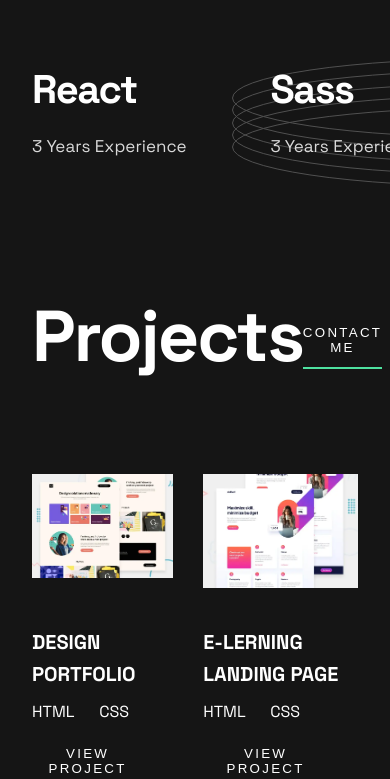
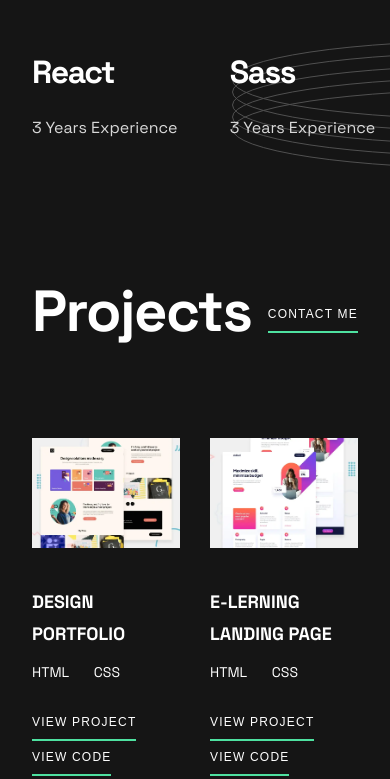
Before and after one commit to jgoryca/single-page-developer-portfolio, a website: page index.html in a window 390 px wide. Shown: the part 803-1582 px from the top of the page. Drawn offline with Linux system fonts and the light colour scheme.

Commit message:
Add media queries small

```diff
--- a/index.html
+++ b/index.html
@@ -100,7 +100,7 @@
         <picture>
           <source
             srcset="images/image-profile-mobile.webp"
-            media="(max-width: 670px)"
+            media="(max-width: 560px)"
             class="profile-img"
           />
           <source
--- a/sass/abstracts/_variables.scss
+++ b/sass/abstracts/_variables.scss
@@ -9,3 +9,4 @@ $color-green: #4ee1a0;
 $large: 1280px;
 $medium: 890px;
 $small: 690px;
+$phone: 560px;
--- a/sass/base/_typography.scss
+++ b/sass/base/_typography.scss
@@ -21,6 +21,12 @@ body {
     font-size: 7.2rem;
     letter-spacing: -2.05px;
   }
+
+  @include breakpoint($small) {
+    line-height: 5.8rem;
+    font-size: 5.8rem;
+    letter-spacing: -1.5px;
+  }
 }
 
 .heading-l {
@@ -32,6 +38,10 @@ body {
   @include breakpoint($large) {
     font-size: 4rem;
   }
+
+  @include breakpoint($small) {
+    font-size: 3.2rem;
+  }
 }
 
 .heading-m {
@@ -41,6 +51,10 @@ body {
 
   @include breakpoint($large) {
     font-size: 2rem;
+  }
+
+  @include breakpoint($small) {
+    font-size: 1.8rem;
   }
 }
 
@@ -57,9 +71,9 @@ p {
     font-size: 1.6rem;
   }
 
-  @include breakpoint($large) {
-    font-size: 1.7rem;
-  }
+  // @include breakpoint($large) {
+  //   font-size: 1.7rem;
+  // }
 }
 
 .error-message {
--- a/sass/components/_button.scss
+++ b/sass/components/_button.scss
@@ -6,6 +6,12 @@
   padding-bottom: 1.2rem;
   border-bottom: 2px solid $color-green;
   cursor: pointer;
+
+  @include breakpoint($small) {
+    font-size: 1.2rem;
+    letter-spacing: 1.2px;
+    padding-bottom: 1rem;
+  }
 
   &--1 {
     margin-top: 6.6rem;
--- a/sass/layout/_header.scss
+++ b/sass/layout/_header.scss
@@ -10,7 +10,7 @@ header {
 
   @include breakpoint($medium) {
     margin: 0;
-    grid-template-columns: 58% 42%;
+    // grid-template-columns: 58% 42%;
   }
 }
 
@@ -68,6 +68,12 @@ header {
     @include breakpoint($medium) {
       margin-top: 6rem;
     }
+
+    @include breakpoint($small) {
+      font-size: 1.6rem;
+      margin-top: 4rem;
+      padding-right: 6rem;
+    }
   }
 }
 
--- a/sass/layout/_projects.scss
+++ b/sass/layout/_projects.scss
@@ -104,5 +104,9 @@
     @include breakpoint($large) {
       font-size: 1.6rem;
     }
+
+    @include breakpoint($small) {
+      font-size: 1.4rem;
+    }
   }
 }
```
Also changed, not shown: css/style.css.
